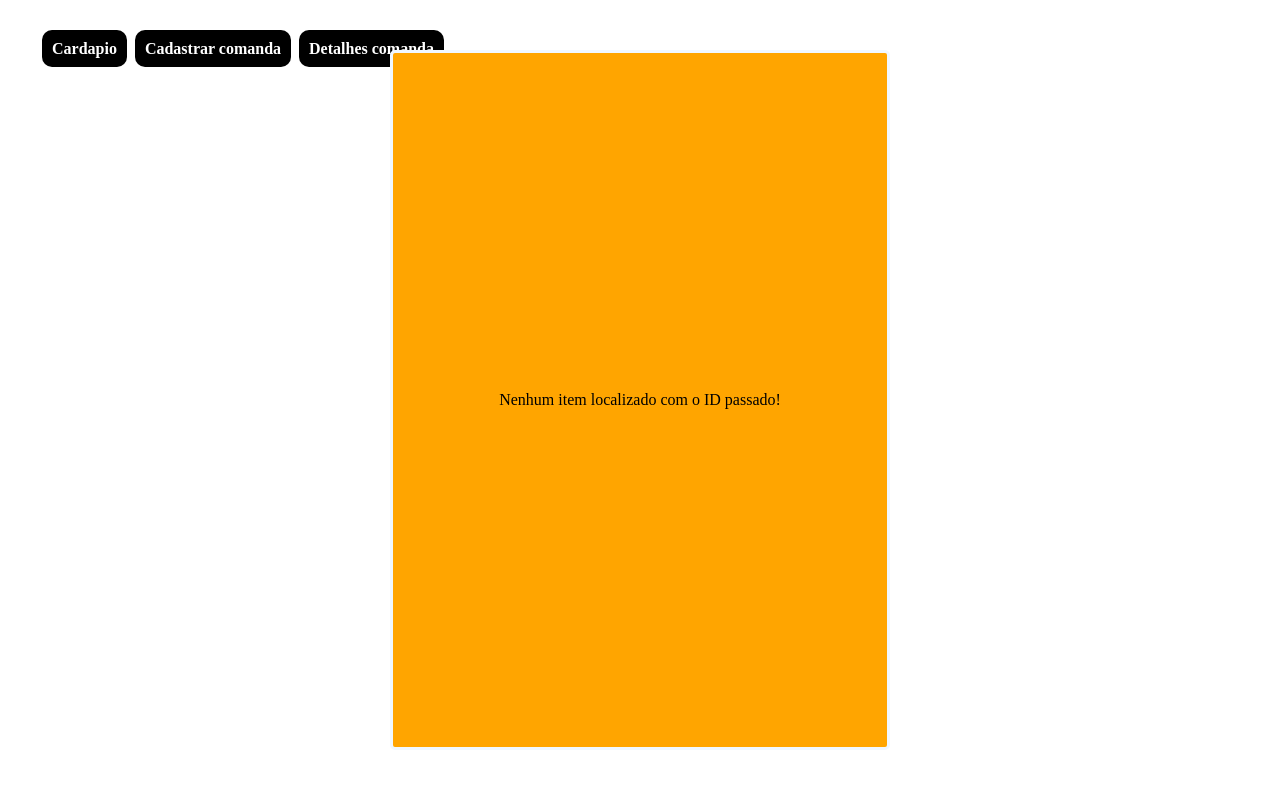
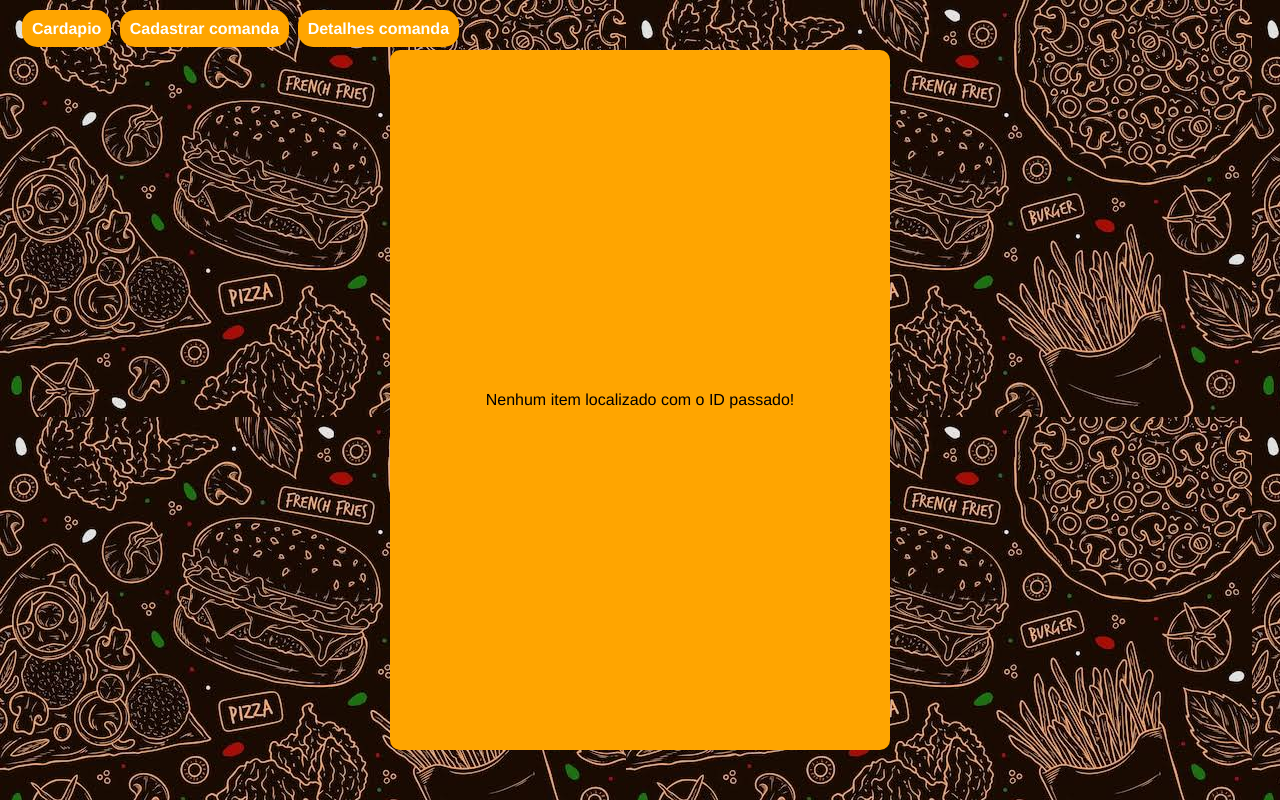
Before and after one commit to marlonprado04/PROJETO_php_QI_web_ii_projeto_final, a PHP site: page /src/View/detalhes-item.php in a window 1280 px wide. Run offline with PHP 8.4, Linux system fonts and the light colour scheme.

Commit message:
style: modifica tela de detalhes do item
- adiciona background
- adiciona coerência visual nos botões, bordas e fonte
- padroniza espaçamentos e orientação
- reordena estrutura de código

```diff
--- a/src/View/detalhes-item.php
+++ b/src/View/detalhes-item.php
@@ -4,9 +4,10 @@
 <head>
   <meta charset="UTF-8">
   <meta name="viewport" content="width=device-width, initial-scale=1.0">
-  <title>detalhes item</title>
+  <title>Detalhes Item</title>
   <link rel="stylesheet" href="./src/css/reset.css">
   <link rel="stylesheet" href="./src/css/detalhes-item.css">
+  <link rel="stylesheet" href="./src/css/global.css">
 
   <script>
     document.addEventListener('DOMContentLoaded', function () {
@@ -49,17 +50,14 @@
 </head>
 
 <body>
-  <div class="guia">
-    <a class="b1" href="../Controller/ItemController.php?operation=listAll">Cardapio</a>
-    <a class="b1" href="./cadastro-comanda.php">Cadastrar comanda</a>
-    <a class="b1" href="../Controller/ComandaController.php?operation=listItems">Detalhes comanda</a>
+  <div class="nav">
+    <a class="nav_button" href="../Controller/ItemController.php?operation=listAll">Cardapio</a>
+    <a class="nav_button" href="./cadastro-comanda.php">Cadastrar comanda</a>
+    <a class="nav_button" href="../Controller/ComandaController.php?operation=listItems">Detalhes comanda</a>
   </div>
 
 
-  <div class="container">
-
-
-
+  <main class="container">
 
     <?php
     // Iniciando uma sessão para fazer uso das variáveis
@@ -74,19 +72,21 @@
           <img class="item_image" src="<?= $_SESSION["details_of_item"]["imagem"] ?>">
         </div>
 
-        <div class="conteudo">
+        <div class="content">
           <h3 class="item_name">
             <?= $_SESSION["details_of_item"]["nome"] ?>
           </h3>
+
           <p class="item_description">
             <?= $_SESSION["details_of_item"]["descricao"] ?>
           </p>
-          <input readonly name="item_price" class="item_price"
-            value="<?= $_SESSION["details_of_item"]["preco"] ?>"></input>
+
+          <input readonly name="item_price" class="item_price" value="<?= $_SESSION["details_of_item"]["preco"] ?>">
+          </input>
 
           <input type="hidden" name="item_id" value="<?= $_SESSION["details_of_item"]["id"] ?>">
 
-          <div class="botoes">
+          <div class="buttons">
             <button class="item_reduc">-</button>
             <input type="text" name="item_quantity" class="item_quantity" value="1" oninput="validateNumber(this)"
               required>
@@ -94,18 +94,18 @@
           </div>
 
 
-          <textarea class="observacao" placeholder="Observações..." name="item_observation"></textarea>
+          <textarea class="observation" placeholder="Observações..." name="item_observation"></textarea>
 
-          <a class="item_return" href="../Controller/ItemController.php?operation=listAll">VOLTAR</a>
-          <button type="submit" class="item_adds">ADICIONAR</button>
-
+          <a class="button_return" href="../Controller/ItemController.php?operation=listAll">VOLTAR</a>
+          <button class="button_add" type="submit">ADICIONAR</button>
+        </div>
       </form>
-    </div>
+    </main>
 
   <?php else: ?>
-    <div>
+    <main>
       <p>Nenhum item localizado com o ID passado!</p>
-    </div>
+    </main>
   <?php endif; ?>
 
   </div>
--- a/src/View/src/css/detalhes-item.css
+++ b/src/View/src/css/detalhes-item.css
@@ -1,114 +1,73 @@
+.nav {
+  margin: 20px;
+}
+
+.nav_button {
+  background-color: orange;
+  color: white;
+  border-radius: 15px;
+  font-size: 16px;
+  margin: 5px 2px;
+  font-weight: bold;
+  padding: 10px;
+  text-decoration: none;
+  cursor: pointer;
+  font-family: 'Franklin Gothic Medium', 'Arial Narrow', Arial, sans-serif;
+}
+
 .container {
   display: flex;
+  flex-direction: column;
+
   align-items: center;
   justify-content: center;
-  flex-direction: column;
+
   background-color: orange;
   background-position: auto;
+
   width: 500px;
   height: 700px;
   position: fixed;
   top: 50%;
   left: 50%;
   transform: translate(-50%, -50%);
-  border-color: aliceblue;
-  border-style: solid;
-  border-radius: 5px;
 
-
+  border-radius: 10px;
 }
 
-* {
-  margin: 0;
-  padding: 0;
+.div_image {
+  margin: 10px;
+  margin-top: 0px;
 }
 
 .item_image {
   max-width: 100%;
   max-width: 100%;
+  border-radius: 10px;
 }
 
-.item_return,
-.item_adds {
-  padding: 10px;
-  border: none;
-  border-radius: 5px;
-  cursor: pointer;
-  background-color: black;
-  color: white;
-  text-decoration: none;
-}
-
-
-.item_adds:hover,
-.item_return:hover {
-  background-color: #45a049;
-}
-
-.label_obs {
-  margin-left: 58px;
-}
-
-.observacao {
-  text-align: center;
-  height: 100px;
-  width: 300px;
-}
-
-.conteudo {
+.content {
   display: flex;
   flex-direction: column;
   align-items: center;
   justify-content: center;
   gap: 10px;
+  font-family: 'Franklin Gothic Medium', 'Arial Narrow', Arial, sans-serif;
 }
 
-.botoes {
-  display: flex;
-  flex-direction: row;
-  align-items: center;
-  justify-content: center;
-  gap: 5px;
-  text-align: center;
+.item_name,
+.item_description {
+  color: white;
 }
 
-.item_sum {
-  padding: 8px;
-  border-radius: 15px;
-  outline: none;
-  border: none;
+.item_name{
+  font-size: 15pt;
+  font-weight: bold;
 }
 
-.item_reduc {
-  padding: 8px;
-  border-radius: 15px;
-  outline: none;
-  border: none;
-}
-
-.item_quantity {
-  padding: 8px;
-  border-radius: 15px;
-  outline: none;
-  border: none;
+.item_description {
+  width: 90%;
   text-align: center;
-  width: 25px;
-}
-
-.b1 {
-  background-color: black;
-  color: white;
-  border-radius: 10px;
-  font-size: 16px;
-  margin: 5px 2px;
-  font-weight: bold;
-  padding: 10px;
-  text-decoration: none;
-  cursor: pointer;
-}
-
-.guia {
-  margin: 40px;
 }
 
 /* Estilo para o input do valor do item no menu */
--- a/src/View/src/css/global.css
+++ b/src/View/src/css/global.css
@@ -1,3 +1,8 @@
-body{
+* {
+    font-family: 'Franklin Gothic Medium', 'Arial Narrow', Arial, sans-serif;
+
+}
+
+body {
     background-image: url("../img/background.jpeg");
 }
```
Also changed, not shown: other parts of src/View/src/css/detalhes-item.css (+59 -0 lines), .banco_dados/02_insere_dados_no_banco.txt.
